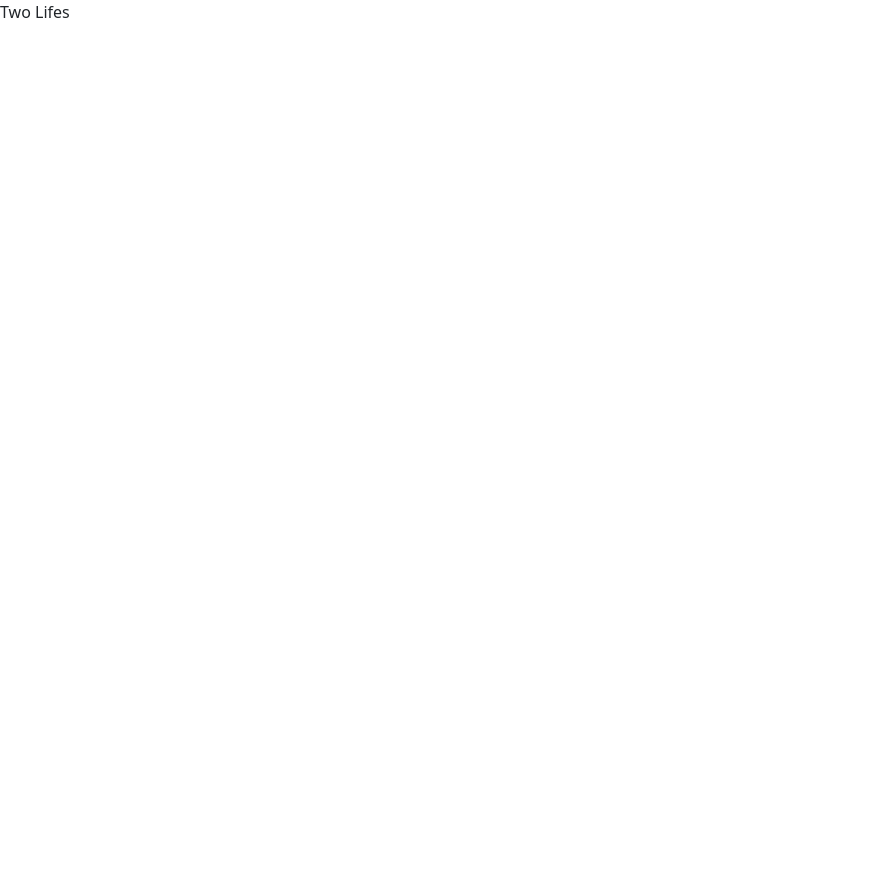
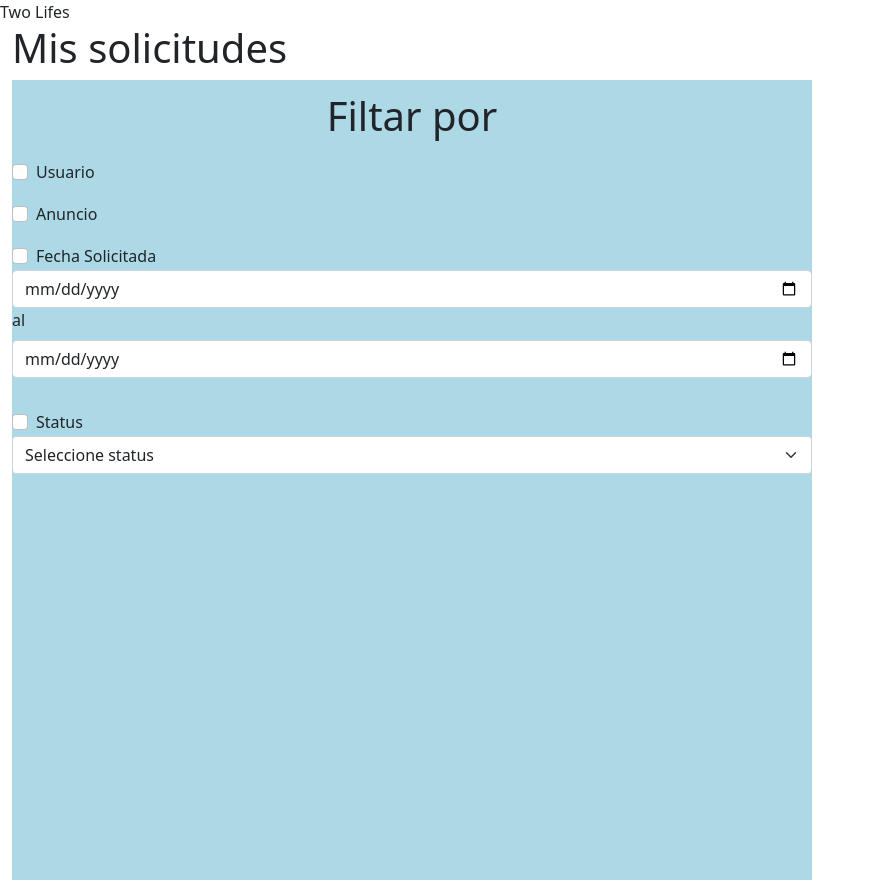
Before and after one commit to javiertapiadev/TwoLife-React, a React (Create React App) app: page / in a window 1280 px wide. Shown: the whole page, without its empty margins (0-875 px from the left). Before the commit the page ends 800 px from the top, so only its background shows below. Built offline with nearby package versions, Linux system fonts and the light colour scheme.

Commit message:
Fix before merge

```diff
--- a/src/components/App.js
+++ b/src/components/App.js
@@ -1,9 +1,11 @@
 import React from 'react';
+import RequestPage from './RequestPage'
 
 const App = () => {
   return (
     <div>
       Two Lifes
+      <RequestPage/>
     </div>
   );
 };
--- a/src/components/RequestPage.js
+++ b/src/components/RequestPage.js
@@ -1,25 +1,25 @@
-import  React from "react";
+import React from "react";
 import { Col, Container, Row } from "react-bootstrap";
 import '../css/RequestPage.css'
 import RequestFilter from "./RequestFilter";
 
 
- class RequestPage extends React.Component{
+class RequestPage extends React.Component {
 
-  render(){
-    return(
+  render() {
+    return (
       <Container fluid>
-        <Col className='header'>
+        <Row className='header'>
           <h1>Mis solicitudes</h1>
-        </Col>
-       <Col>
-        <Row  md={3} lg={4}>
-          <RequestFilter></RequestFilter>
         </Row>
         <Row>
+          <Col md={3} lg={4}>
+            <RequestFilter></RequestFilter>
+          </Col>
+          <Col>
 
+          </Col>
         </Row>
-       </Col>
       </Container>
     )
   }
```
